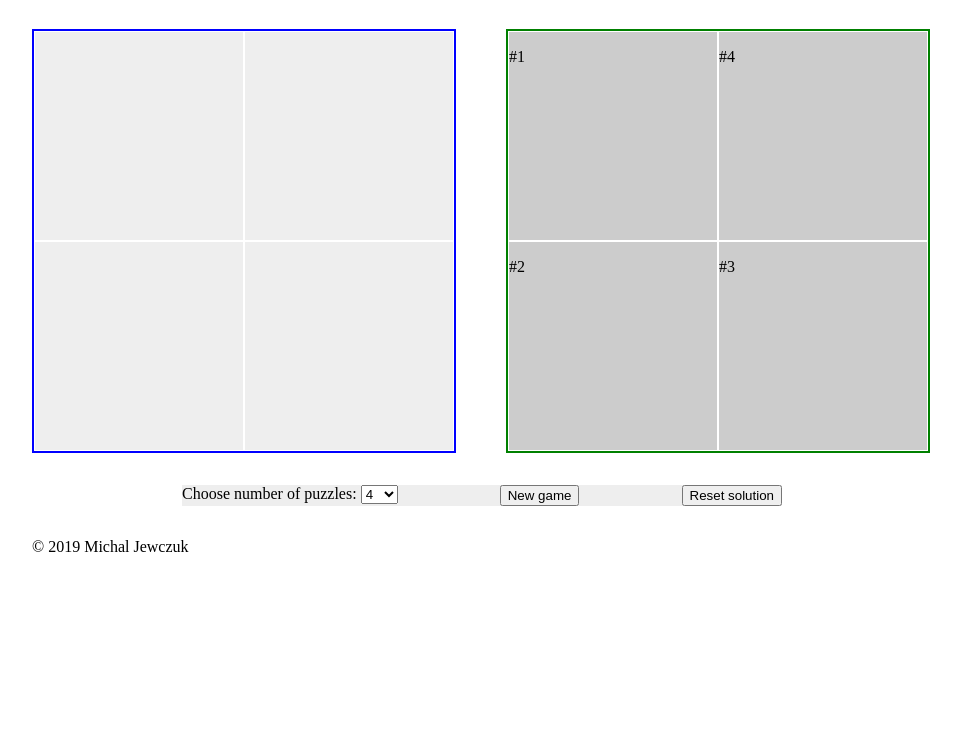
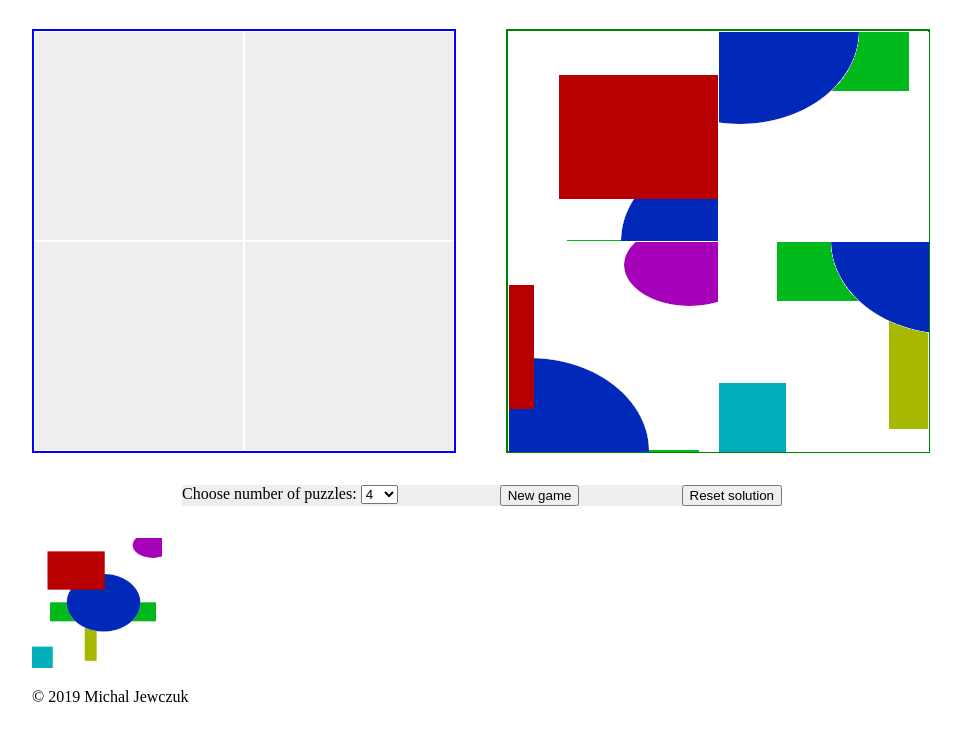
Before and after one commit to michal-jewczuk/learning-puzzles, a plain HTML site: page index.html in a window 1280 px wide. Both pictures are taken after a click on the button "New game". Shown: the part 61-800 px from the top of the page, without its empty margins (158-1119 px from the left). Drawn offline with Linux system fonts and the light colour scheme.

Commit message:
Added slicing a image

```diff
--- a/index.html
+++ b/index.html
@@ -43,6 +43,7 @@
 				<button class="puzzle-button" id="reset">Reset solution</button>
 			</section>
 
+			<img id="target-image" src="img/puzzle1.png" width="130px">
 
 		</article>
 
--- a/js/main.js
+++ b/js/main.js
@@ -7,6 +7,7 @@ const newGameButton = document.getElementById('new-game');
 const resetButton = document.getElementById('reset');
 const infoWinner = document.getElementById('info-winner');
 const infoLooser = document.getElementById('info-looser');
+const mainDimension = 420;
 
 MainModule = {
 
@@ -45,9 +46,11 @@ MainModule = {
 GameModule = {
 
 	setUpGame: (count) => {
+		UIModule.removeAllPuzzles();
 		GameModule.createTargetGrid(count);
 		GameModule.createPuzzles(count);
 		UIModule.registerGameEvents();
+		UIModule.hideMessages();
 	},
 
 	createTargetGrid: (count) => {
@@ -64,17 +67,43 @@ GameModule = {
 		let html = '';
 		for (let i = 1; i <= count; i++) {
 			puzzles.push(GameModule.createPuzzle(i, count));
-
 		}
 		puzzles.sort(() => Math.random() - 0.5);
-		puzzleArea.innerHTML = puzzles.reduce((e1, e2) => e1 + e2);
+		puzzles.forEach( (puzzle) => {
+			puzzleArea.innerHTML += puzzle.outerHTML;
+		});
+		GameModule.appendImagesToCanvases();
 	},
 
 	createPuzzle: (id, count) => {
-		let html = '<div class="' + puzzleClass + ' s' + count + '" id="p' + id + '" draggable="true">';
-		html += '<p>#' + id + '</p>';
-		html += '</div>';
-		return html;
+		let imagePart = document.createElement('div');
+		imagePart.setAttribute('class', puzzleClass + ' s' + count);
+		imagePart.setAttribute('id', 'p' + id);
+		imagePart.setAttribute('draggable', true);
+		imagePart.appendChild(GameModule.createCanvasImage(count));
+		return imagePart;
+	},
+
+	createCanvasImage: (count) => {
+		const size = 420 / Math.sqrt(count);
+		let canvas = document.createElement('canvas');
+		canvas.setAttribute('width', size);
+		canvas.setAttribute('height', size);
+		return canvas;
+	},
+
+	appendImagesToCanvases: () => {
+		const image = document.getElementById('target-image');
+		const divs = Array.from(puzzleArea.children);
+		const dimension = Math.sqrt(divs.length);
+		const size = 420 / dimension;
+		divs.forEach( (div) => {
+			const elId = MainModule.extractId(div.id);
+			const ctx = (div.children[0]).getContext('2d');
+			const row = Math.floor( (elId-1) / dimension);
+			const col = (elId - 1) % dimension;
+			ctx.drawImage(image, size * col, size * row, size, size, 0, 0, size, size);
+		});
 	},
 
 	checkIfCompleted: () => {
@@ -186,6 +215,16 @@ UIModule = {
 		element.classList.add('visible');
 	},
 
+	hideMessages: () => {
+		UIModule.hideElement(infoWinner);
+		UIModule.hideElement(infoLooser);
+	},
+
+	removeAllPuzzles: () => {
+		puzzleArea.innerHTML = '';
+		targetArea.innerHTML = '';
+	},
+
 	resetGameEvent: () => {
 		const backgrounds = Array.from(document.getElementsByClassName(solutionClass));
 		backgrounds.forEach( (bg) => {
@@ -197,8 +236,7 @@ UIModule = {
 				puzzleArea.appendChild(child);
 			}
 		});
-		UIModule.hideElement(infoWinner);
-		UIModule.hideElement(infoLooser);
+		UIModule.hideMessages();
 	},
 
 	newGameEvent: () => {
```
